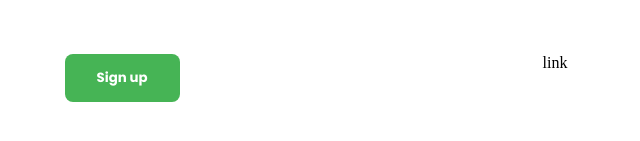
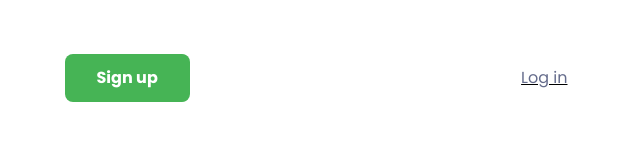
Before and after one commit to GiovanniCaiazzo01/Elastic-Team-OpenAI---Powered-Text-Generator-Challenge, a React (Vite) app in the folder client/: page /register in a window 1280 px wide. Shown: the part 579-720 px from the top of the page, without its empty margins (324-964 px from the left). Built offline with nearby package versions, Linux system fonts and the light colour scheme.

Commit message:
feat: added Link Layout component

```diff
--- /dev/null
+++ b/client/src/layouts/Link/index.jsx
@@ -0,0 +1,56 @@
+import { Text } from "../Text";
+import { StyledLink } from "./style";
+import PropTypes from "prop-types";
+
+const Link = ({
+  fontWeight,
+  fontSize,
+  fontFamily,
+  textAlign,
+  lineHeight,
+  color,
+  margin,
+  marginLeft,
+  marginRight,
+  marginTop,
+  marginBottom,
+  children,
+}) => {
+  return (
+    <StyledLink
+      margin={margin}
+      marginLeft={marginLeft}
+      marginRight={marginRight}
+      marginTop={marginTop}
+      marginBottom={marginBottom}
+    >
+      <Text
+        fontWeight={fontWeight}
+        fontSize={fontSize}
+        fontFamily={fontFamily}
+        textAlign={textAlign}
+        lineHeight={lineHeight}
+        color={color}
+      >
+        {children}
+      </Text>
+    </StyledLink>
+  );
+};
+
+export { Link };
+
+Link.propTypes = {
+  color: PropTypes.string,
+  fontFamily: PropTypes.string,
+  fontWeight: PropTypes.number,
+  fontSize: PropTypes.number,
+  textAlign: PropTypes.number,
+  lineHeight: PropTypes.number,
+  margin: PropTypes.number,
+  marginLeft: PropTypes.number,
+  marginRight: PropTypes.number,
+  marginTop: PropTypes.number,
+  marginBottom: PropTypes.number,
+  children: PropTypes.node.isRequired,
+};
--- /dev/null
+++ b/client/src/layouts/Link/style.jsx
@@ -0,0 +1,6 @@
+import styled from "styled-components";
+
+export const StyledLink = styled.a`
+  cursor: pointer;
+  text-decoration: underline;
+`;
--- a/client/src/layouts/index.js
+++ b/client/src/layouts/index.js
@@ -1,3 +1,4 @@
+export { Link } from "./Link";
 export { Button } from "./Button";
 export { Input } from "./Input";
 export { Text } from "./Text";
--- a/client/src/pages/Register/index.jsx
+++ b/client/src/pages/Register/index.jsx
@@ -1,5 +1,5 @@
 import { Logo } from "../../components";
-import { Button, Container, Flex, Input, Text } from "../../layouts";
+import { Button, Container, Flex, Input, Text, Link } from "../../layouts";
 const Register = () => {
   return (
     <Container padding={4} width={503} maxWidth={503}>
@@ -97,7 +97,7 @@ const Register = () => {
           color="lightGrey"
           marginBottom={7}
         />
-        <Flex fullWidth justifyContent={3} marginTop={19}>
+        <Flex fullWidth justifyContent={3} marginTop={19} alignItems={1}>
           <Button
             backgroundColor="brandGreen"
             paddingLeft={15}
@@ -110,12 +110,21 @@ const Register = () => {
               color="white"
               fontFamily="main"
               fontWeight={6}
+              fontSize={7}
               lineHeight={15}
             >
               Sign up
             </Text>
           </Button>
-          <a>link</a>
+          <Link
+            fontWeight={3}
+            fontSize={7}
+            fontFamily="main"
+            color="midGrey"
+            lineHeight={11}
+          >
+            Log in
+          </Link>
         </Flex>
       </Flex>
     </Container>
--- a/client/src/themes/theme.js
+++ b/client/src/themes/theme.js
@@ -4,6 +4,7 @@ export const theme = {
     black: "#000000",
     darkGrey: "#2D3142",
     lightGrey: "#A4A9BF",
+    midGrey: "#656C8C",
     white: "#FFFFFF",
     brandGreen: "#46B455",
   },
```
